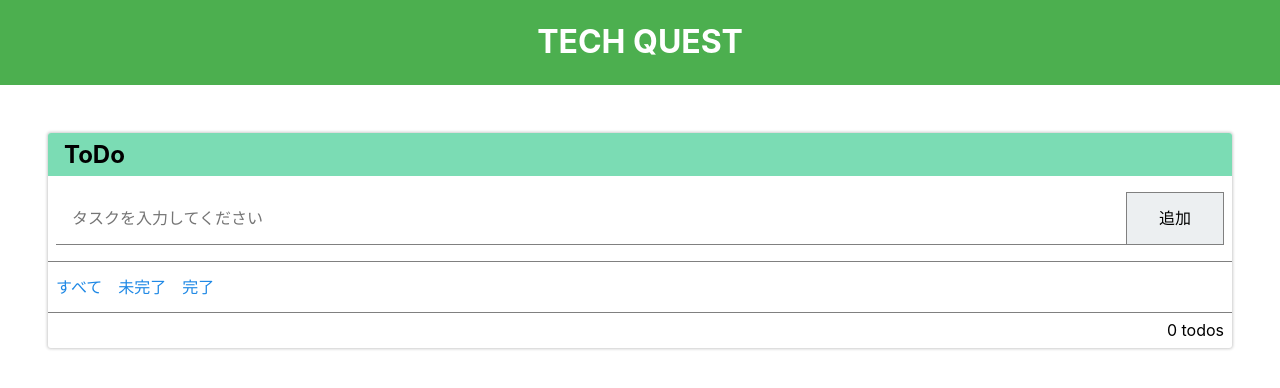
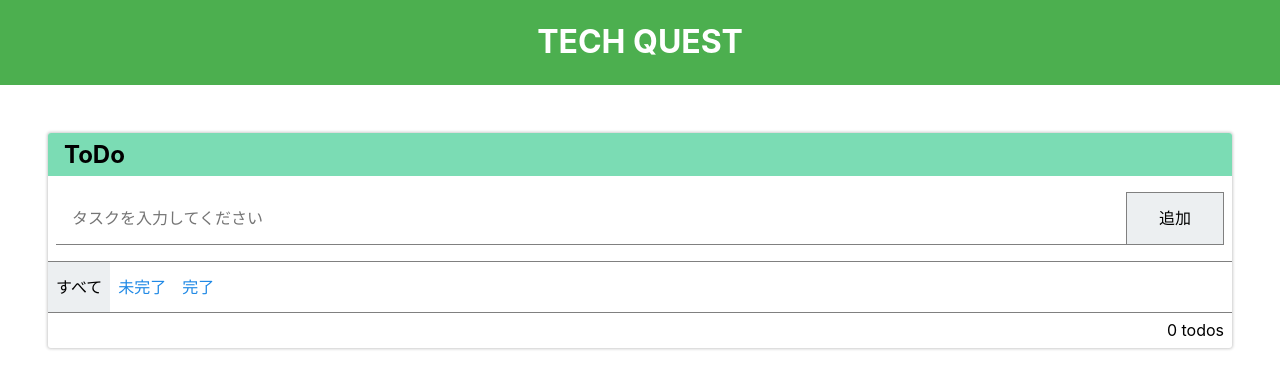
Before and after one commit to tech-quest/sample-next-todo, a Next.js app: page / in a window 1280 px wide. Shown: the top 388 px of the page. Built offline with nearby package versions, Linux system fonts and the light colour scheme.

Commit message:
feat: create changing status function

```diff
--- a/src/pages/index.tsx
+++ b/src/pages/index.tsx
@@ -9,6 +9,9 @@
   isDone: boolean;
 };
 
+// MEMO: ToDo の状態を表す文字列
+type TodoFilter = 'ALL' | 'NOT_DONE' | 'DONE';
+
 const Home: NextPage = () => {
   // MEMO: 入力したタスクの値を保存するState
   const [task, setTask] = useState<string>('');
@@ -16,10 +19,18 @@
   // MEMO: 現在のToDoリストの配列データを保存するState (初期値: 空)
   const [todos, setTodos] = useState<Todo[]>([]);
 
+  // MEMO: 現在の表示ステータスを保存するState
+  const [todoFilter, setTodoFilter] = useState<TodoFilter>('ALL');
+
   // MEMO: タスク入力欄が変更された場合の処理
   const handleTaskChange = (e: React.ChangeEvent<HTMLInputElement>) => {
     // MEMO: タスクの値をStateに保存する
     setTask(e.target.value);
+  };
+
+  // MEMO: ステータスをクリックした場合の処理
+  const handleStatusClick = (status: TodoFilter) => {
+    setTodoFilter(status);
   };
 
   // MEMO: ToDo のチェックボックスが修正された場合の処理
@@ -80,13 +91,36 @@
           </div>
           <div className="todo">
             <div className={styles.todoStatus}>
-              <button className={styles.statusButton}>すべて</button>
-              <button className={styles.statusButton}>未完了</button>
-              <button className={styles.statusButton}>完了</button>
+              <button
+                className={todoFilter === 'ALL' ? styles.currentStatusButton : styles.statusButton}
+                onClick={() => handleStatusClick('ALL')}
+              >
+                すべて
+              </button>
+              <button
+                className={todoFilter === 'NOT_DONE' ? styles.currentStatusButton : styles.statusButton}
+                onClick={() => handleStatusClick('NOT_DONE')}
+              >
+                未完了
+              </button>
+              <button
+                className={todoFilter === 'DONE' ? styles.currentStatusButton : styles.statusButton}
+                onClick={() => handleStatusClick('DONE')}
+              >
+                完了
+              </button>
             </div>
             <ul className={styles.todoList}>
               {/* todos配列からhtmlの配列を生成する */}
               {todos.map((todo, index) => {
+                // MEMO: 「完了」のステータスが選択されている場合、「未完了(isDone=false)」のToDoは出力しない
+                if (todoFilter === 'DONE' && !todo.isDone) {
+                  return null;
+                }
+                // MEMO: 「未完了」のステータスが選択されている場合、「完了(isDone=true)」のToDoは出力しない
+                if (todoFilter === 'NOT_DONE' && todo.isDone) {
+                  return null;
+                }
                 return (
                   <li className={styles.todoListItem} key={todo.id}>
                     <label className={styles.checkbox}>
--- a/src/styles/Home.module.css
+++ b/src/styles/Home.module.css
@@ -78,6 +78,11 @@
 .statusButton:hover {
   background-color: #eceff1;
 }
+.currentStatusButton {
+  composes: statusButton;
+  background-color: #eceff1;
+  color: inherit;
+}
 
 .heading {
   font-size: 1.5em;
```
